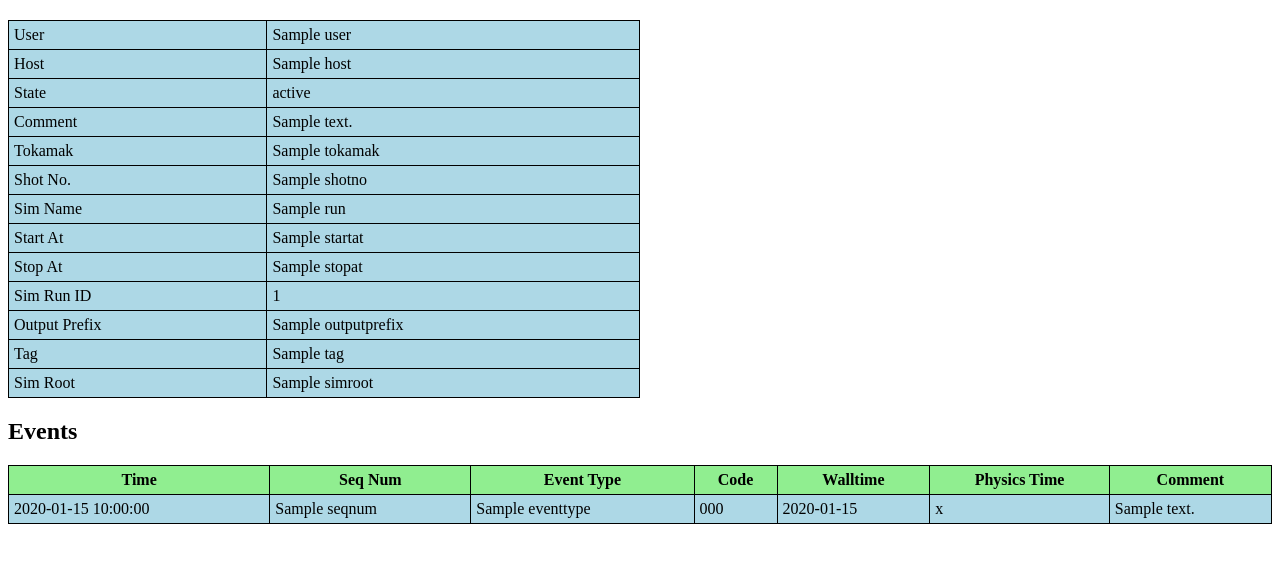
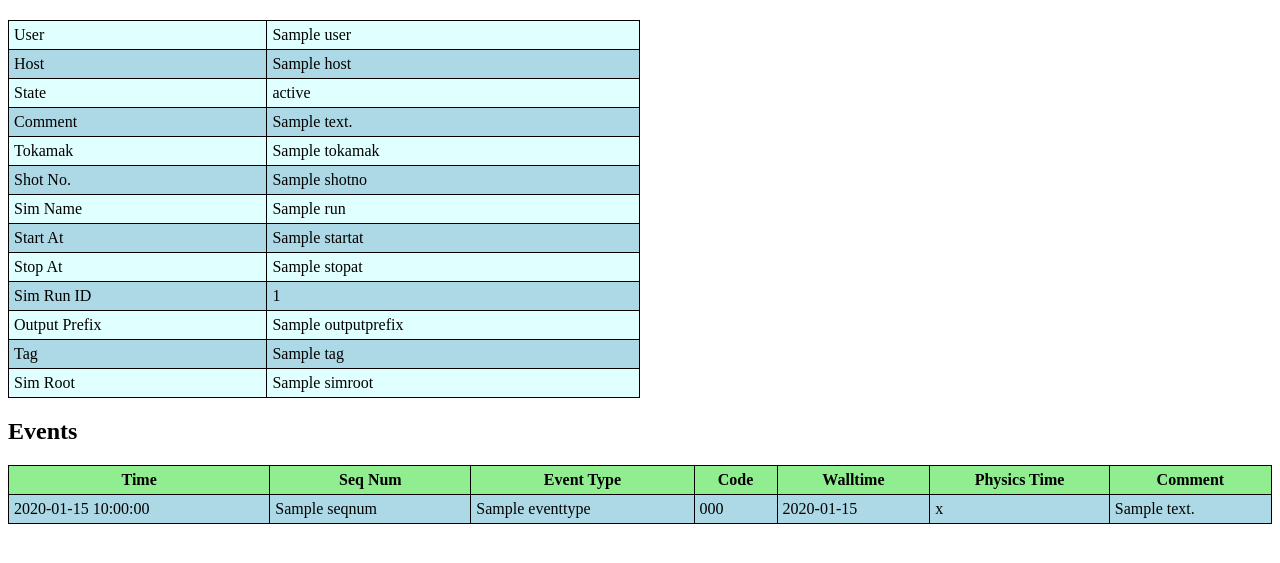
Before and after one commit to HPC-SimTools/IPS-portal, a Flask app: page /1 in a window 1280 px wide. Shown: the part 94-657 px from the top of the page. Run offline with Flask 2, Linux system fonts and the light colour scheme; a database or web service that is not in the repository returns one stand-in record (values such as "Sample title").

Commit message:
Alternate table colours

```diff
--- a/ipsportal/static/style.css
+++ b/ipsportal/static/style.css
@@ -9,6 +9,9 @@ th, td {
 th {
     background: lightgreen;
 }
-td {
+tr:nth-child(even) {
     background: lightblue;
 }
+tr:nth-child(odd) {
+    background: lightcyan;
+}
```
